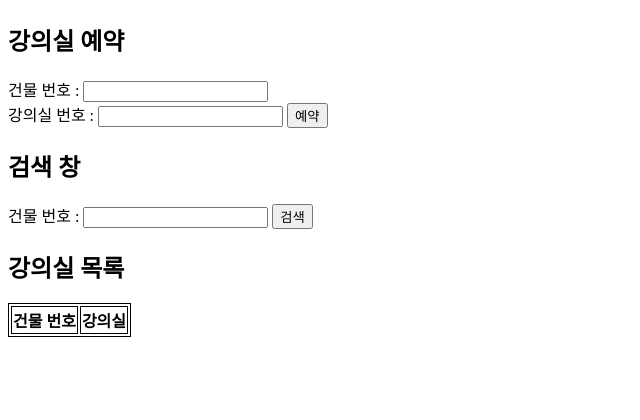
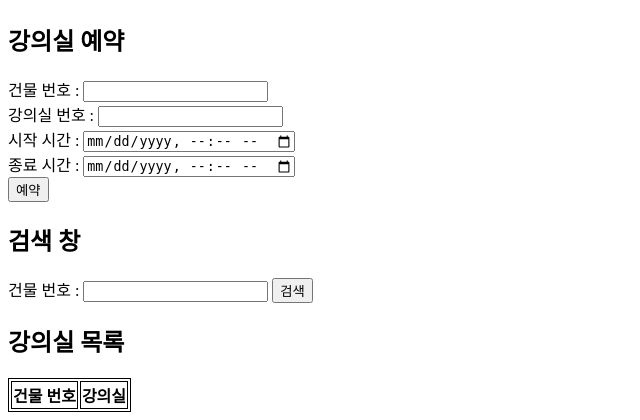
Before and after one commit to gidskql6671/database-team-project, a Spring app: page /classroom in a window 1280 px wide. Shown: the part 149-569 px from the top of the page, without its empty margins (0-640 px from the left). Run offline with Thymeleaf, Linux system fonts and the light colour scheme; the template is opened without the code that fills it, so the values that code supplies are empty.

Commit message:
강의실 예약 날짜 및 시각 추가

```diff
--- a/src/main/resources/templates/classroom.html
+++ b/src/main/resources/templates/classroom.html
@@ -19,8 +19,31 @@
           건물 번호  :
           <input type="text" name="buildingNumber"> </br>
           강의실 번호 :
-          <input type="text" name="classroomNumber">
+          <input type="text" name="classroomNumber"> </br>
         </label>
+        <label for="startDateTime"> 시작 시간 :
+          <input type="datetime-local" id='startDateTime'/>
+          <script>
+            document.getElementById('startDateTime').value= new Date().toISOString().slice(11, 16);
+          </script>
+<!--          <input type="datetime-local"-->
+<!--                 id="startDateTime"-->
+<!--                 max="2077-06-20T21:00"-->
+<!--                 min="2023-11-30T12:30"-->
+<!--                 value="2077-06-15T13:27"> </br>-->
+        </label> </br>
+        <label for="endDateTime"> 종료 시간 :
+          <input type="datetime-local" id='endDateTime'/>
+          <script>
+            document.getElementById('endDateTime').value= new Date().toISOString().slice(11, 16);
+          </script>
+<!--          <input type="datetime-local"-->
+<!--                 id="endDateTime"-->
+<!--                 max="2077-06-20T21:00"-->
+<!--                 min="2023-11-30T12:30"-->
+<!--                 value="2077-06-15T13:27">-->
+<!--        </label> </br>-->
+        </label> </br>
         <button> 예약 </button>
       </form>
     </div>
```
